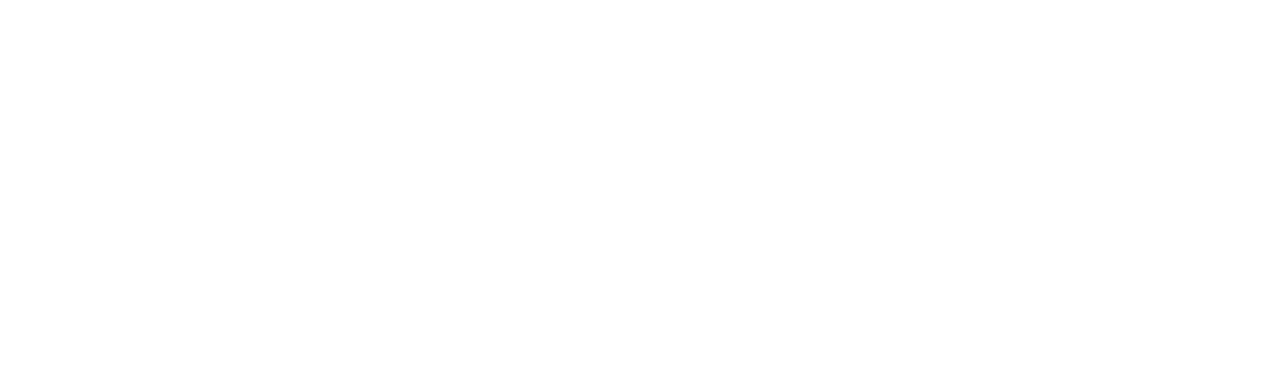
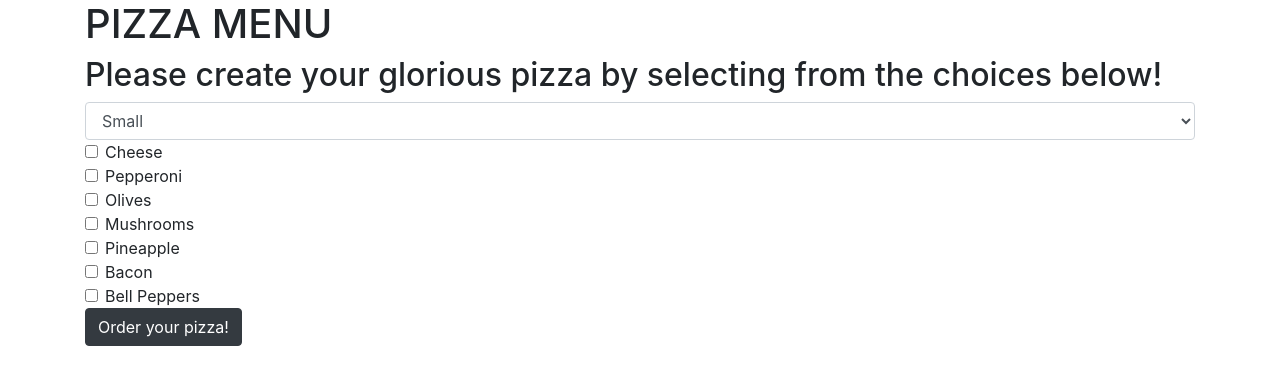
Before and after one commit to ElliotMcGonigal/pizza-parlor, a plain HTML site: page index.html in a window 1280 px wide. Drawn offline with Linux system fonts and the light colour scheme.

Commit message:
add a menu to the html

```diff
--- a/index.html
+++ b/index.html
@@ -8,6 +8,61 @@
   <title>Homepage</title>
 </head>
 <body>
-
+  <div class="container">
+    <div id="menu">
+      <h1>PIZZA MENU</h1>
+      <h2>Please create your glorious pizza by selecting from the choices below!</h2>
+      <form id="createPizza">
+        <select class="form-control" id="pizzaSize">
+          <option value="small">Small</option>
+          <option value="medium">Medium</option>
+          <option value="large">Large</option>
+        </select>
+        <div class="form-check">
+          <input class="form-check-input" type="checkbox" name="toppings" value="cheese" id="cheese">
+          <label class="form-check-label" for="cheese">
+            Cheese
+          </label>
+        </div>
+        <div class="form-check">
+          <input class="form-check-input" type="checkbox" name="toppings" value="pepperoni" id="pepperoni">
+          <label class="form-check-label" for="pepperoni">
+            Pepperoni
+          </label>
+        </div>
+        <div class="form-check">
+          <input class="form-check-input" type="checkbox" name="toppings" value="olives" id="olives">
+          <label class="form-check-label" for="olives">
+            Olives
+          </label>
+        </div>
+        <div class="form-check">
+          <input class="form-check-input" type="checkbox" name="toppings" value="mushrooms" id="mushrooms">
+          <label class="form-check-label" for="mushrooms">
+            Mushrooms
+          </label>
+        </div>
+        <div class="form-check">
+          <input class="form-check-input" type="checkbox" name="toppings" value="pineapple" id="pineapple">
+          <label class="form-check-label" for="pineapple">
+            Pineapple
+          </label>
+        </div>
+        <div class="form-check">
+          <input class="form-check-input" type="checkbox" name="toppings" value="bacon" id="bacon">
+          <label class="form-check-label" for="bacon">
+            Bacon
+          </label>
+        </div>
+        <div class="form-check">
+          <input class="form-check-input" type="checkbox" name="toppings" value="peppers" id="peppers">
+          <label class="form-check-label" for="peppers">
+            Bell Peppers
+          </label>
+        </div>
+        <button type="submit" class="btn btn-dark" id="submit">Order your pizza!</button>
+      </form>
+    </div>
+  </div>
 </body>
 </html>
```
